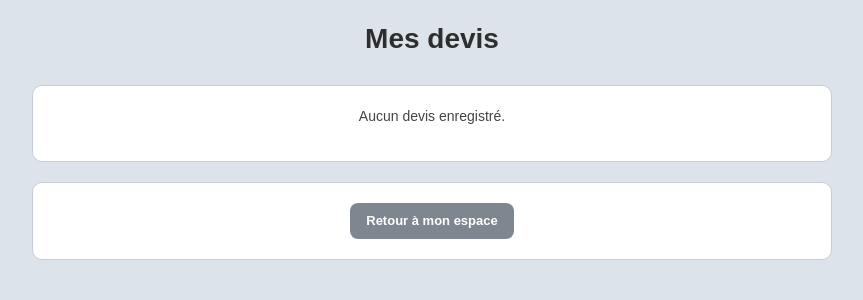
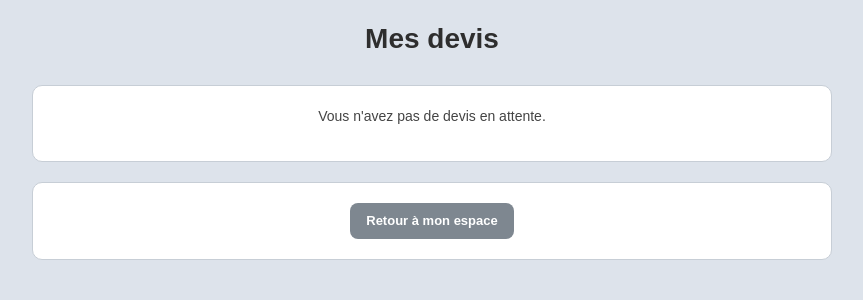
Before and after one commit to MSEDIT-1304/MON-VOISIN-ARTISAN, a Flask app: template templates/mes_devis.html in a window 1280 px wide. Shown: the part 228-528 px from the top of the page, without its empty margins (208-1071 px from the left). Run offline with Flask 3, Linux system fonts and the light colour scheme; the template is opened without the code that fills it, so the values that code supplies are empty.

Commit message:
Update mes_devis.html

```diff
--- a/templates/mes_devis.html
+++ b/templates/mes_devis.html
@@ -56,7 +56,7 @@
     {% else %}
 
         <div class="section">
-            <p>Aucun devis enregistré.</p>
+            <p>Vous n'avez pas de devis en attente.</p>
         </div>
 
     {% endif %}
```
